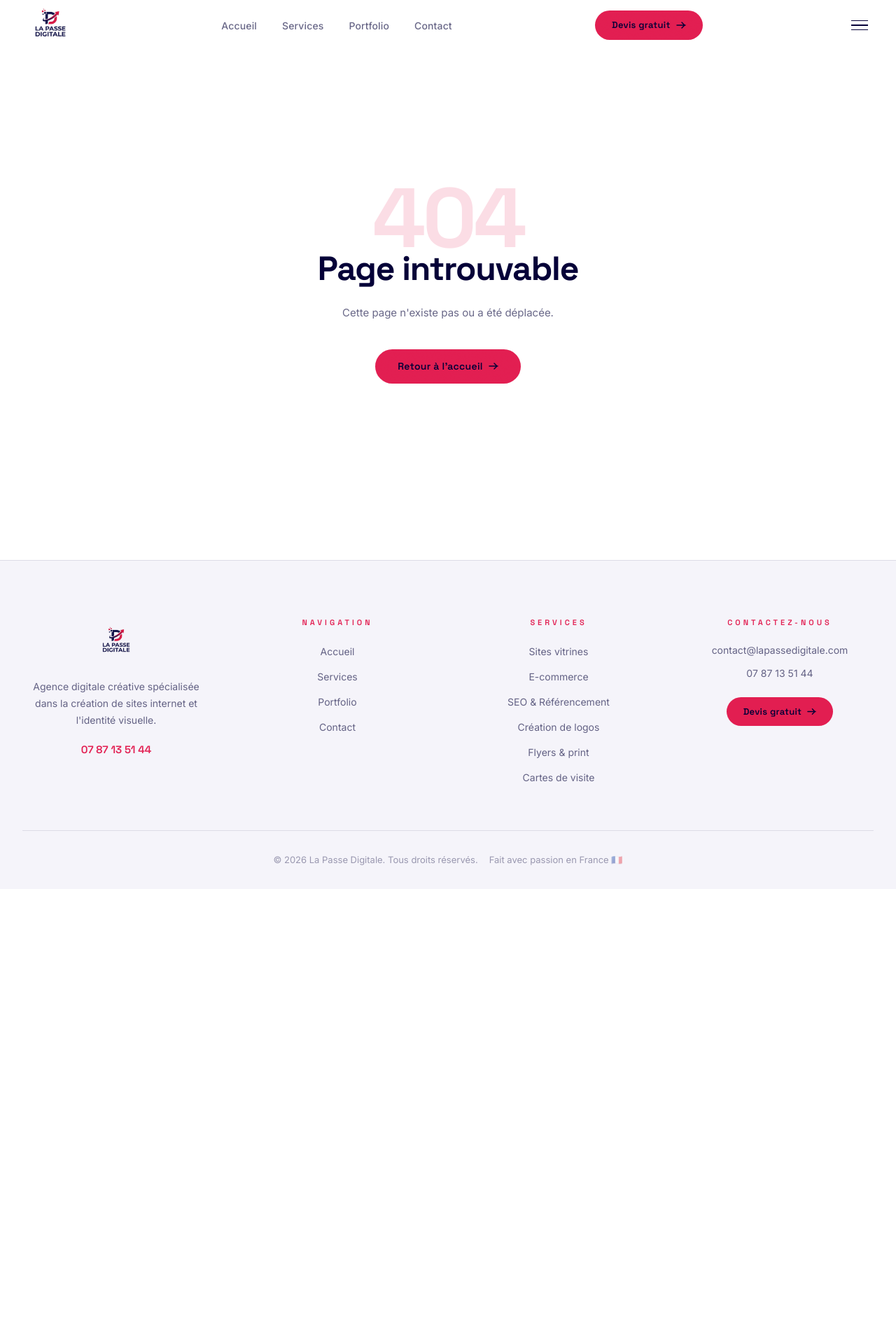
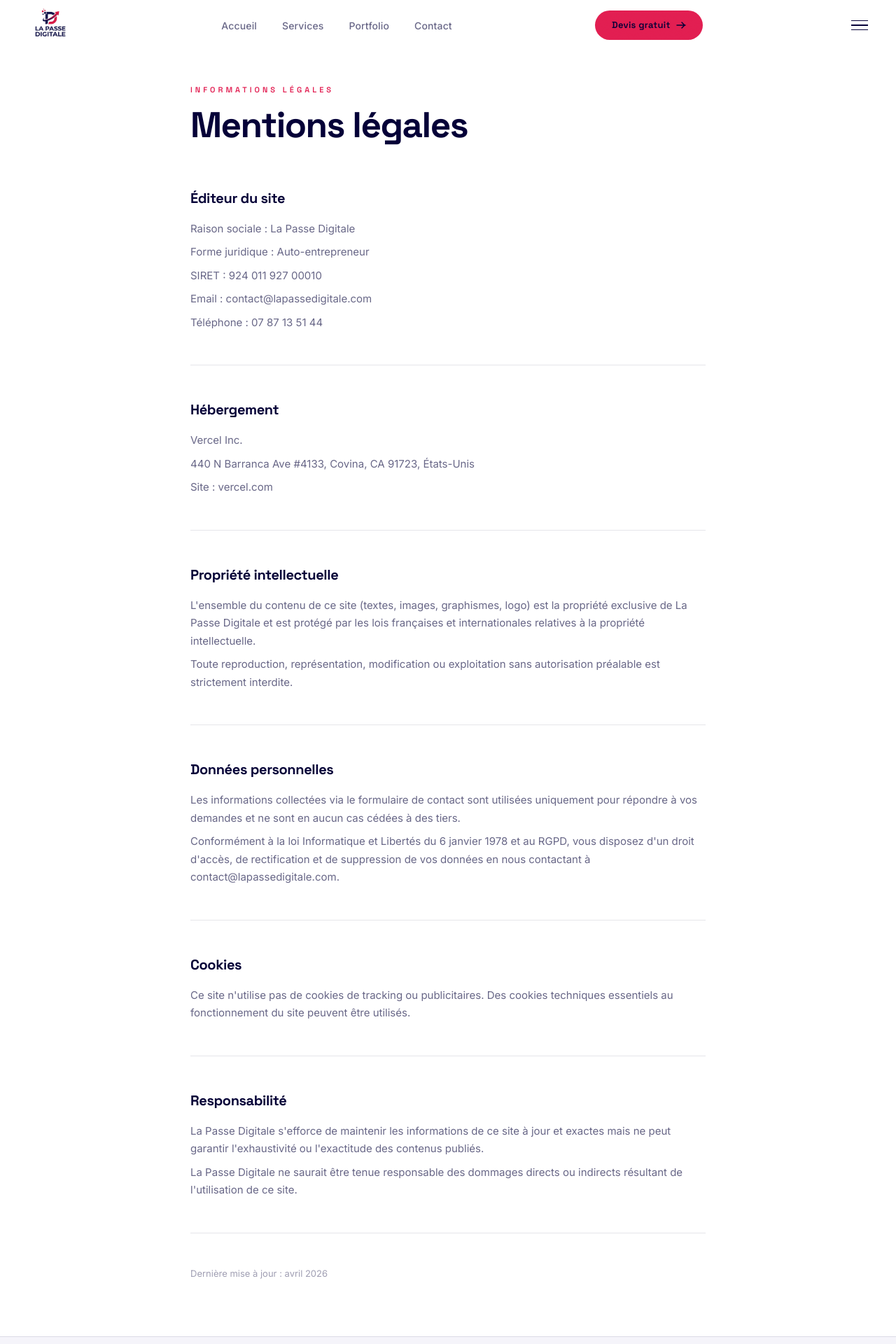
Before and after one commit to Ghettoyouss/la-passe-digitale, a Next.js app: page /mentions-legales in a window 1280 px wide. Before the commit this address had no page. Shown: the top 1920 px of the page at 70% size. Before the commit the page ends 1270 px from the top, so only its background shows below. Built offline with nearby package versions, Linux system fonts and the light colour scheme.

Commit message:
Add favicon, mentions legales page and footer link

```diff
--- a/app/layout.tsx
+++ b/app/layout.tsx
@@ -20,6 +20,10 @@ const inter = Inter({
 })
 
 export const metadata: Metadata = {
+  icons: {
+    icon: '/favicon.png',
+    apple: '/favicon.png',
+  },
   title: 'La Passe Digitale — Agence Digitale Créative',
   description:
     "Agence digitale créative spécialisée dans la création de sites vitrines, e-commerce, SEO, logos, flyers et cartes de visite. Transformez votre présence digitale.",
--- /dev/null
+++ b/app/mentions-legales/page.tsx
@@ -0,0 +1,120 @@
+export default function MentionsLegales() {
+  return (
+    <div style={{ paddingTop: '120px', paddingBottom: '80px', minHeight: '100vh' }}>
+      <div style={{ maxWidth: '800px', margin: '0 auto', padding: '0 32px' }}>
+
+        <span className="section-label" style={{ display: 'block', marginBottom: '16px' }}>
+          Informations légales
+        </span>
+        <h1
+          style={{
+            fontFamily: 'var(--font-heading)',
+            fontWeight: 700,
+            fontSize: 'clamp(36px, 4vw, 56px)',
+            lineHeight: 1,
+            letterSpacing: '-0.03em',
+            color: 'var(--text)',
+            marginBottom: '64px',
+          }}
+        >
+          Mentions légales
+        </h1>
+
+        {[
+          {
+            title: 'Éditeur du site',
+            content: [
+              'Raison sociale : La Passe Digitale',
+              'Forme juridique : Auto-entrepreneur',
+              'SIRET : 924 011 927 00010',
+              'Email : contact@lapassedigitale.com',
+              'Téléphone : 07 87 13 51 44',
+            ],
+          },
+          {
+            title: 'Hébergement',
+            content: [
+              'Vercel Inc.',
+              '440 N Barranca Ave #4133, Covina, CA 91723, États-Unis',
+              'Site : vercel.com',
+            ],
+          },
+          {
+            title: 'Propriété intellectuelle',
+            content: [
+              "L'ensemble du contenu de ce site (textes, images, graphismes, logo) est la propriété exclusive de La Passe Digitale et est protégé par les lois françaises et internationales relatives à la propriété intellectuelle.",
+              "Toute reproduction, représentation, modification ou exploitation sans autorisation préalable est strictement interdite.",
+            ],
+          },
+          {
+            title: 'Données personnelles',
+            content: [
+              "Les informations collectées via le formulaire de contact sont utilisées uniquement pour répondre à vos demandes et ne sont en aucun cas cédées à des tiers.",
+              "Conformément à la loi Informatique et Libertés du 6 janvier 1978 et au RGPD, vous disposez d'un droit d'accès, de rectification et de suppression de vos données en nous contactant à contact@lapassedigitale.com.",
+            ],
+          },
+          {
+            title: 'Cookies',
+            content: [
+              "Ce site n'utilise pas de cookies de tracking ou publicitaires. Des cookies techniques essentiels au fonctionnement du site peuvent être utilisés.",
+            ],
+          },
+          {
+            title: 'Responsabilité',
+            content: [
+              "La Passe Digitale s'efforce de maintenir les informations de ce site à jour et exactes mais ne peut garantir l'exhaustivité ou l'exactitude des contenus publiés.",
+              "La Passe Digitale ne saurait être tenue responsable des dommages directs ou indirects résultant de l'utilisation de ce site.",
+            ],
+          },
+        ].map((section, i) => (
+          <div
+            key={i}
+            style={{
+              marginBottom: '48px',
+              paddingBottom: '48px',
+              borderBottom: '1px solid var(--line)',
+            }}
+          >
+            <h2
+              style={{
+                fontFamily: 'var(--font-heading)',
+                fontWeight: 700,
+                fontSize: '20px',
+                letterSpacing: '-0.02em',
+                color: 'var(--text)',
+                marginBottom: '16px',
+              }}
+            >
+              {section.title}
+            </h2>
+            <div style={{ display: 'flex', flexDirection: 'column', gap: '8px' }}>
+              {section.content.map((line, j) => (
+                <p
+                  key={j}
+                  style={{
+                    fontFamily: 'var(--font-body)',
+                    fontSize: '15px',
+                    color: 'var(--text-dim)',
+                    lineHeight: '1.7',
+                  }}
+                >
+                  {line}
+                </p>
+              ))}
+            </div>
+          </div>
+        ))}
+
+        <p
+          style={{
+            fontFamily: 'var(--font-body)',
+            fontSize: '13px',
+            color: 'var(--text-muted)',
+          }}
+        >
+          Dernière mise à jour : avril 2026
+        </p>
+      </div>
+    </div>
+  )
+}
--- a/components/layout/Footer.tsx
+++ b/components/layout/Footer.tsx
@@ -202,6 +202,17 @@ export default function Footer() {
           >
             © {year} La Passe Digitale. Tous droits réservés.
           </p>
+          <Link
+            href="/mentions-legales"
+            style={{
+              fontFamily: 'var(--font-body)',
+              fontSize: '13px',
+              color: 'var(--text-muted)',
+              textDecoration: 'none',
+            }}
+          >
+            Mentions légales
+          </Link>
           <p
             style={{
               fontFamily: 'var(--font-body)',
```
Also changed, not shown: cle api mail resend.txt (added), public/favicon.png (added).
